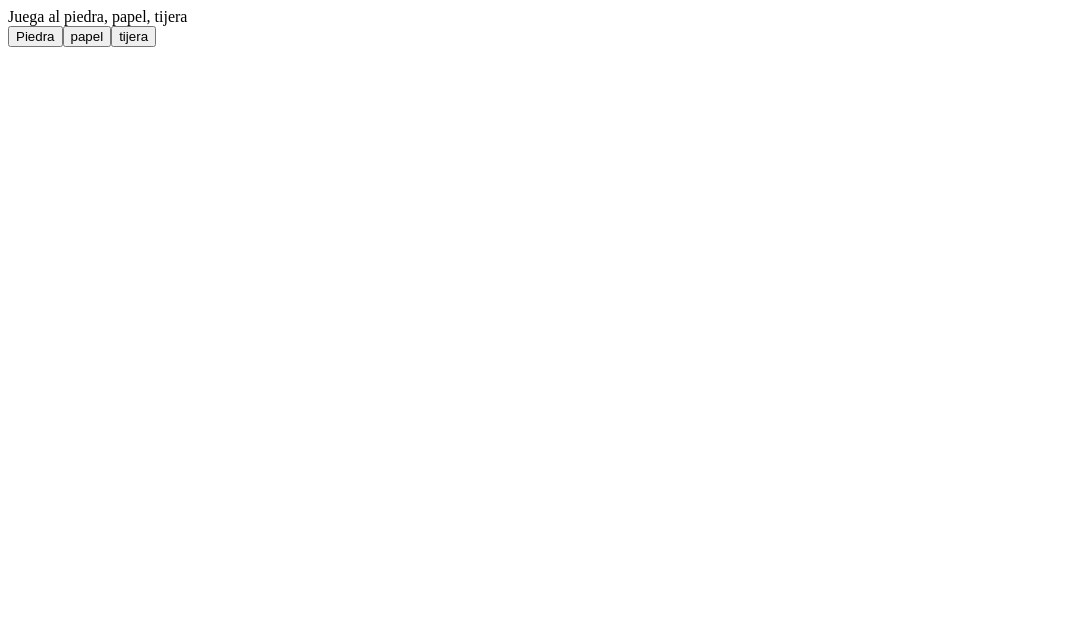
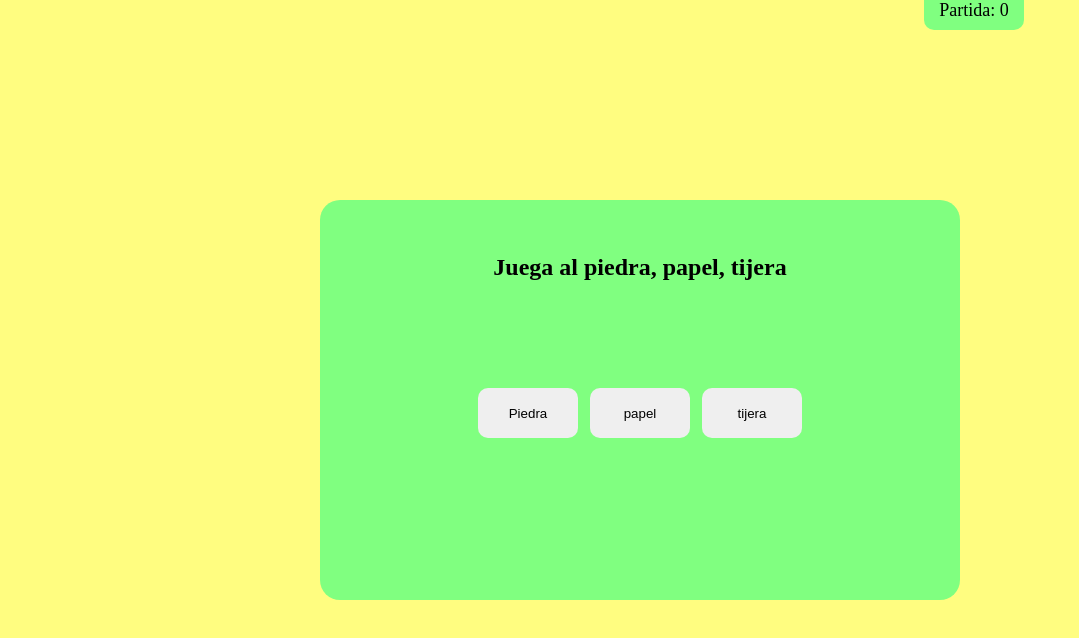
Before and after one commit to escula/cliente, a plain HTML site: page tema4/main.html in a window 1280 px wide. Shown: the whole page, without its empty margins (0-1079 px from the left). Drawn offline with Linux system fonts and the light colour scheme.

Commit message:
realizado ejercicio piedra papel tijera

```diff
--- a/tema4/index.js
+++ b/tema4/index.js
@@ -1,11 +1,15 @@
+//No se ha realizado con promnt para no aumentar el coste de interacción
+//--------------Variables globales-------------------
+
 //como valor estan los obbjetos que ganan al nombre del atributo
 let reglasGanadores={
-    piedra:"papel",
-    papel:"tijera",
-    tijera:"piedra",
+    "piedra":"papel",
+    "papel":"tijera",
+    "tijera":"piedra",
+}
+//----------------Funciones--------------
 
-}
-
+//Funcion para cambiar aleatoria el color del main
 function cambiadorColores(){
     let colores=['rgb(128,206,255)','rgb(255,253,128)','rgb(255,128,128)'];
     let numero=Math.floor(Math.random()*3);
@@ -15,7 +19,16 @@ function cambiadorColores(){
     let principal=document.getElementById('main');
     principal.style.backgroundColor =colorBackground;
 }
+//Se encarga de sumar una al numero de partidas
+function incrementarPartida(){
+    numPartida=document.getElementById("numeroDePartidas");
 
+    partesTexto=(numPartida.innerText).split(' ');//partesTexto=['Partida',numPartida]
+    partesTexto[1]= (+partesTexto[1])+1;//Sumando una partida mas
+    numPartida.innerHTML=partesTexto[0]+" "+partesTexto[1]
+}
+//Core de aplicación elige lo que saca el ordenador y decide quien a ganado con una secuencia de ifs
+//Además se encarga de modificar un párrafo para mostrar quien ha ganado
 function elegirGanador(humanoObjeto){
 
     objetos=["piedra","papel","tijera"]
@@ -23,17 +36,21 @@ function elegirGanador(humanoObjeto){
 
     resultado=document.getElementById("resultado");//declarando elemento donde se escribira el resultado
     if(reglasGanadores[humanoObjeto]==maquinaObjeto){//significa que maquina pierde
+        resultado.innerHTML="Has perdido con "+humanoObjeto+", la maquina tenía "+maquinaObjeto;
 
-        resultado.innerHTML("Has ganado con"+humanoObjeto+", la maquina tenía"+maquinaObjeto)
+    }else if(humanoObjeto==maquinaObjeto){
+        resultado.innerHTML="No ha ganado nadie "+humanoObjeto+", la maquina tenía "+maquinaObjeto;
     }else{
-        resultado.innerHTML("Has perdido con"+humanoObjeto+", la maquina tenía"+maquinaObjeto)
+        resultado.innerHTML="Has ganado con "+humanoObjeto+", la maquina tenía "+maquinaObjeto;
     }
 
 
 
+
 }
-
+//Junta las tres funciones en una para que se puedan llamar a traves del boton
 function jugar(humanoObjeto){
     cambiadorColores();
     elegirGanador(humanoObjeto);
+    incrementarPartida();
 }
--- a/tema4/main.css
+++ b/tema4/main.css
@@ -1,17 +1,69 @@
+*{
+    margin:0px;
+    padding:0px;
+}
+header:has(p){
+    top:0;
+    left:0;
+    width: 100vw;
+    display:flex;
+    position: fixed;
+    justify-content: flex-end;
+}
+header p{
+    text-align: end;
+    display:block;
+    position: relative;
+    margin-right: 20%;
+    font-size: large;
+    width: fit-content;
+    background-color: rgb(128, 255, 128);
+    height: 30px;
+    border-radius: 0  0 10px 10px;
+    text-align: center;
+    width: 100px;
+}
+
+
+main{
+    background-color: rgb(255,253,128);
+    height: 100vh;
+    width: 100vw;
+    display:flex;
+    justify-content: center;
+    align-items: center;
+}
 header + div{
     display: flex;
     flex-direction: row;
     flex-wrap:wrap;
 
 }
-header + div:hover{
-    display: flex;
-    flex-direction: row;
-    flex-wrap:wrap;
-    align-items: ;
 
-}
 header + div + button{
     height: 20%;
     width: 20%;
 }
+section{
+    box-sizing: border-box;
+    height: 50vh;
+    width: 50vw;
+    background-color: rgb(128, 255, 128);
+    display:flex;
+    flex-direction: column;
+    justify-content: space-around;
+    align-items:center;
+    border-radius:20px;
+    border:none;
+}
+div:has(button){
+    display:flex;
+    gap:12px;
+
+}
+button{
+    border-radius:10px;
+    border:none;
+    height: 50px;
+    width: 100px;
+}
--- a/tema4/piedrapapeltijera.html
+++ b/tema4/main.html
@@ -1,3 +1,4 @@
+<!-- No se ha realizado con promnt para no aumentar el coste de interacción -->
 <!DOCTYPE html>
 <html>
 <head>
@@ -11,16 +12,18 @@
 </head>
 <body>
     <main id="main">
+        <header><p id="numeroDePartidas"><span>Partida: 0</span></p></header>
         <section>
-            <header>Juega al piedra, papel, tijera</header>
+            <header><h1>Juega al piedra, papel, tijera</h1></header>
             <div>
                 <button onclick="jugar('piedra')">Piedra</button>
                 <button onclick="jugar('papel')">papel</button>
                 <button onclick="jugar('tijera')">tijera </button>
             </div>
-            <header>
-                <p></p>
-            </header>
+            <footer>
+                <p id="resultado"></p>
+
+            </footer>
         </section>
 
 
```
Also changed, not shown: tema4/ejercicio6.html (+6 -3 lines).
